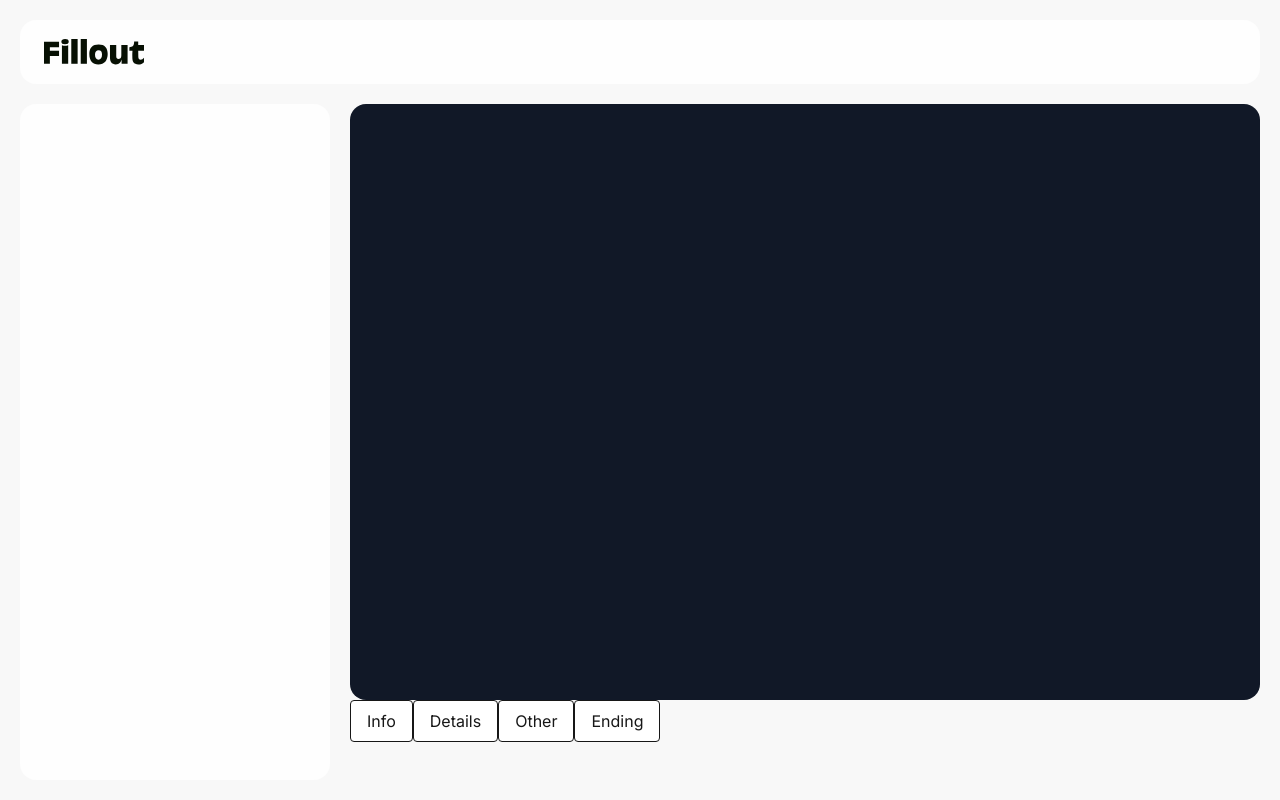
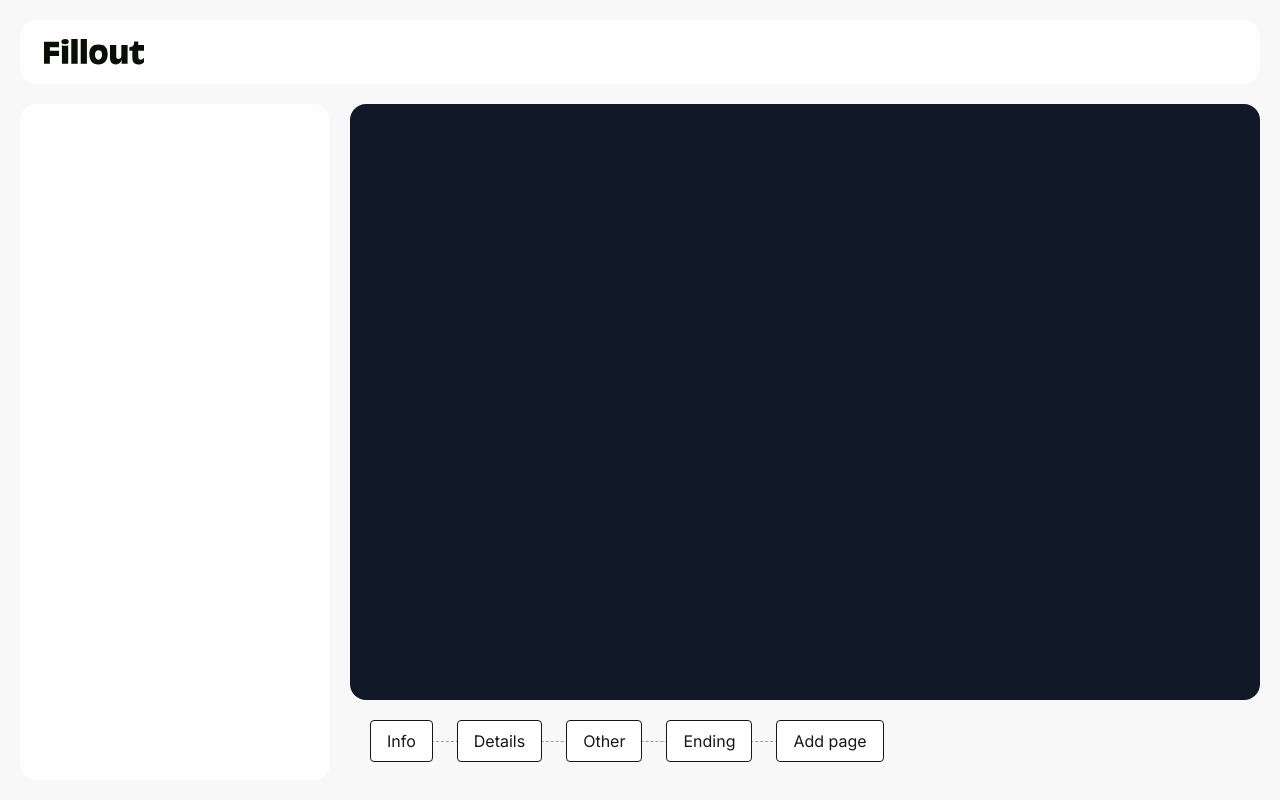
Before and after one commit to t3developer/draggable-menu-nextjs, a Next.js app: page /editor in a window 1280 px wide. Built offline with nearby package versions, Linux system fonts and the light colour scheme.

Commit message:
Add context menu for page nav

```diff
--- a/app/editor/_components/FormBuilder.tsx
+++ b/app/editor/_components/FormBuilder.tsx
@@ -1,12 +1,12 @@
 import React from 'react'
-import FormPageNavigation from './FormPageNavigation'
+import FormNav from './FormNav'
 
 const FormBuilder = () => {
   return (
     <div className='flex h-full flex-col'>
         <div className='flex-1 rounded-2xl bg-formbuilder'></div>
-        <div className='flex-none h-20'>
-          <FormPageNavigation />
+        <div className='flex-none h-20 pt-5 px-5'>
+          <FormNav />
         </div>
     </div>
   )
--- a/app/editor/_components/FormNav.tsx
+++ b/app/editor/_components/FormNav.tsx
@@ -1,9 +1,55 @@
-import React from 'react'
+'use client';
+import { closestCenter, DndContext, PointerSensor, useSensor, useSensors } from '@dnd-kit/core';
+import React, { useState } from 'react';
+import FormSortablePage, { FormNavPage } from './FormSortablePage';
+import { arrayMove, horizontalListSortingStrategy, SortableContext } from '@dnd-kit/sortable';
 
 const FormNav = () => {
+  const [contextPageId, setContextPageId] = useState<string | null>(null);
+  const [pages, setPages] = useState<FormNavPage[]>([
+    { id: '1', name: 'Info' },
+    { id: '2', name: 'Details' },
+    { id: '3', name: 'Other' },
+    { id: '4', name: 'Ending' },
+  ]);
+  const sensors = useSensors(useSensor(PointerSensor));
+
+  const handleDragEnd = (event: any) => {
+    const {active, over} = event;
+
+    if (active.id !== over.id) {
+      const { active, over } = event;
+      if (active.id !== over?.id) {
+        const oldIndex = pages.findIndex((p) => p.id === active.id);
+        const newIndex = pages.findIndex((p) => p.id === over.id);
+        setPages(arrayMove(pages, oldIndex, newIndex));
+      }
+    }
+  }
+
   return (
-    <div>FormNav</div>
-  )
+    <DndContext sensors={sensors} onDragEnd={handleDragEnd} collisionDetection={closestCenter}>
+      <SortableContext items={pages} strategy={horizontalListSortingStrategy}>
+        <nav className="inline-flex items-center w-auto relative z-10">
+          <div className="absolute top-1/2 left-4 right-4 border-t border-dashed border-gray-400 z-0"></div>
+          {pages.map((page, index) => (
+            <div key={page.id} className='flex items-center'>
+              <FormSortablePage
+                key={page.id}
+                page={page}
+                index={index+1}
+                totalPages={pages.length}
+                isContextOpen={contextPageId === page.id}
+                closeAll={() => setContextPageId(null)}
+                onContextOpen={(pageId) => setContextPageId(pageId)}>
+              </FormSortablePage>
+            </div>
+          ))}
+          <button className='px-4 py-2 border rounded cursor-pointer bg-white relative z-10'>Add page</button>
+        </nav>
+      </SortableContext>
+    </DndContext>
+  );
 }
 
 export default FormNav
--- /dev/null
+++ b/app/editor/_components/FormNavContextMenu.tsx
@@ -0,0 +1,30 @@
+import React from 'react';
+import { FormNavPage } from './FormSortablePage';
+
+type FormNavContextMenuProps = {
+  page: FormNavPage,
+};
+
+const FormNavContextMenu = ({ page }: FormNavContextMenuProps) => {
+  return (
+    <div className="absolute bottom-full left-0 bg-white border rounded shadow-md z-50 transition-opacity duration-200 opacity-100">
+      <button
+        className="block px-4 py-2 w-full text-left transition-colors duration-200 hover:bg-gray-100"
+      >
+        Rename
+      </button>
+      <button
+        className="block px-4 py-2 w-full text-left transition-colors duration-200 hover:bg-gray-100"
+      >
+        Duplicate
+      </button>
+      <button
+        className="block px-4 py-2 w-full text-left transition-colors duration-200 hover:bg-gray-100"
+      >
+        Delete
+      </button>
+    </div>
+  );
+}
+
+export default FormNavContextMenu;
--- /dev/null
+++ b/app/editor/_components/FormNavGap.tsx
@@ -0,0 +1,53 @@
+import React from 'react';
+
+interface Props {
+  hover?: boolean,
+  addNewPage?: () => {},
+};
+
+const FormNavGap = ({ hover, addNewPage }: Props) => {
+
+  return (
+    <div
+      className={`
+      ${!hover ? '' : 'cursor-pointer hover:w-14'}
+      flex group justify-center items-center w-6 h-10 transition-all transition-discrete ease-in`}>
+        {hover && (
+          <div className='hidden relative z-10 mt-0.5 group-hover:block'>
+            <svg width="22" height="22" viewBox="0 0 22 22" fill="none" xmlns="http://www.w3.org/2000/svg">
+              <g filter="url(#filter0_dd_1_25)">
+              <path d="M3 10C3 5.58172 6.58172 2 11 2C15.4183 2 19 5.58172 19 10C19 14.4183 15.4183 18 11 18C6.58172 18 3 14.4183 3 10Z" fill="white"/>
+              <path d="M11 2.25C15.2802 2.25 18.75 5.71979 18.75 10C18.75 14.2802 15.2802 17.75 11 17.75C6.71979 17.75 3.25 14.2802 3.25 10C3.25 5.71979 6.71979 2.25 11 2.25Z" stroke="#E1E1E1" strokeWidth="0.5"/>
+              <g clipPath="url(#clip0_1_25)">
+              <path d="M11 7.16667V10M11 10V12.8333M11 10H8.16666M11 10H13.8333" stroke="black" strokeLinecap="round" strokeLinejoin="round"/>
+              </g>
+              </g>
+              <defs>
+              <filter id="filter0_dd_1_25" x="0" y="0" width="22" height="22" filterUnits="userSpaceOnUse" colorInterpolationFilters="sRGB">
+              <feFlood floodOpacity="0" result="BackgroundImageFix"/>
+              <feColorMatrix in="SourceAlpha" type="matrix" values="0 0 0 0 0 0 0 0 0 0 0 0 0 0 0 0 0 0 127 0" result="hardAlpha"/>
+              <feOffset dy="1"/>
+              <feGaussianBlur stdDeviation="1.5"/>
+              <feComposite in2="hardAlpha" operator="out"/>
+              <feColorMatrix type="matrix" values="0 0 0 0 0 0 0 0 0 0 0 0 0 0 0 0 0 0 0.04 0"/>
+              <feBlend mode="normal" in2="BackgroundImageFix" result="effect1_dropShadow_1_25"/>
+              <feColorMatrix in="SourceAlpha" type="matrix" values="0 0 0 0 0 0 0 0 0 0 0 0 0 0 0 0 0 0 127 0" result="hardAlpha"/>
+              <feOffset dy="1"/>
+              <feGaussianBlur stdDeviation="0.5"/>
+              <feComposite in2="hardAlpha" operator="out"/>
+              <feColorMatrix type="matrix" values="0 0 0 0 0 0 0 0 0 0 0 0 0 0 0 0 0 0 0.02 0"/>
+              <feBlend mode="normal" in2="effect1_dropShadow_1_25" result="effect2_dropShadow_1_25"/>
+              <feBlend mode="normal" in="SourceGraphic" in2="effect2_dropShadow_1_25" result="shape"/>
+              </filter>
+              <clipPath id="clip0_1_25">
+              <rect width="8" height="8" fill="white" transform="translate(7 6)"/>
+              </clipPath>
+              </defs>
+            </svg>
+          </div>
+        )}
+    </div>
+  );
+}
+
+export default FormNavGap;
--- a/app/editor/_components/FormPageNavigation.tsx
+++ /dev/null
@@ -1,44 +0,0 @@
-'use client';
-import { closestCenter, DndContext, PointerSensor, useSensor, useSensors } from '@dnd-kit/core';
-import React, { useState } from 'react';
-import FormSortablePage, { FormNavPage } from './FormSortablePage';
-import { arrayMove, horizontalListSortingStrategy, SortableContext } from '@dnd-kit/sortable';
-
-const FormPageNavigation = () => {
-  const [pages, setPages] = useState<FormNavPage[]>([
-    { id: '1', name: 'Info' },
-    { id: '2', name: 'Details' },
-    { id: '3', name: 'Other' },
-    { id: '4', name: 'Ending' },
-  ]);
-  const sensors = useSensors(useSensor(PointerSensor));
-
-  const handleDragEnd = (event: any) => {
-    const {active, over} = event;
-
-    if (active.id !== over.id) {
-      const { active, over } = event;
-      if (active.id !== over?.id) {
-        const oldIndex = pages.findIndex((p) => p.id === active.id);
-        const newIndex = pages.findIndex((p) => p.id === over.id);
-        setPages(arrayMove(pages, oldIndex, newIndex));
-      }
-    }
-  }
-
-  return (
-    <DndContext sensors={sensors} onDragEnd={handleDragEnd} collisionDetection={closestCenter}>
-      <SortableContext items={pages} strategy={horizontalListSortingStrategy}>
-        <div className="flex items-center relative z-10">
-          {pages.map(page => (
-            <div key={page.id} className='flex items-center'>
-              <FormSortablePage key={page.id} page={page}></FormSortablePage>
-            </div>
-          ))}
-        </div>
-      </SortableContext>
-    </DndContext>
-  );
-}
-
-export default FormPageNavigation
--- a/app/editor/_components/FormSortablePage.tsx
+++ b/app/editor/_components/FormSortablePage.tsx
@@ -1,15 +1,43 @@
 'use client';
 
-import React from 'react';
+import React, { forwardRef, useEffect, useRef, useState } from 'react';
 import {CSS} from '@dnd-kit/utilities';
 import { useSortable } from '@dnd-kit/sortable';
+import FormNavGap from './FormNavGap';
+import FormNavContextMenu from './FormNavContextMenu';
 
 export type FormNavPage = {
   id: string,
   name: string,
 };
 
-const FormSortablePage = ( { page } : { page: FormNavPage } ) => {
+interface Props {
+  page: FormNavPage,
+  index: number,
+  totalPages: number,
+  isContextOpen: boolean,
+  onContextOpen: (pageId: string) => void,
+  closeAll: () => void
+}
+
+const FormSortablePage = ({ page, index, totalPages, isContextOpen, onContextOpen, closeAll }: Props) => {
+  const ref = useRef<HTMLDivElement>(null);
+
+  useEffect(() => {
+    const handleClickOutside = (e: MouseEvent) => {
+      if (ref.current && !ref.current.contains(e.target as Node)) {
+        closeAll();
+      }
+    };
+    document.addEventListener('click', handleClickOutside);
+    return () => document.removeEventListener('click', handleClickOutside);
+  }, [closeAll]);
+
+  const handleContextMenu = (event: React.MouseEvent) => {
+    event.preventDefault();
+    onContextOpen(page.id);
+  };
+
   const {
     attributes,
     listeners,
@@ -24,14 +52,27 @@ const FormSortablePage = ( { page } : { page: FormNavPage } ) => {
   };
 
   return (
+    <div
+      ref={ref}
+      className='relative flex items-center'
+      onContextMenu={handleContextMenu}>
       <button
         ref={setNodeRef}
         style={style}
-      className='px-4 py-2 border rounded cursor-pointer bg-white relative z-10'
+        className='px-4 py-2 border rounded cursor-pointer bg-white z-10'
         {...listeners}
         {...attributes}>
         {page.name}
       </button>
+
+      <FormNavGap hover={index !== totalPages}/>
+
+      {isContextOpen && (
+        <div className="animate-fadeIn">
+          <FormNavContextMenu page={page} />
+        </div>
+      )}
+    </div>
   );
 }
 
```
Lines whose indentation alone changed are shown as unchanged.
